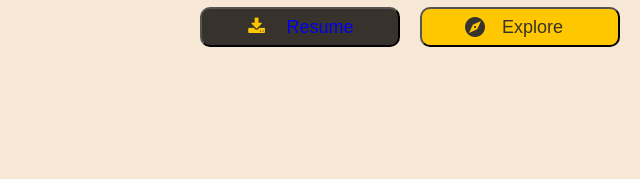
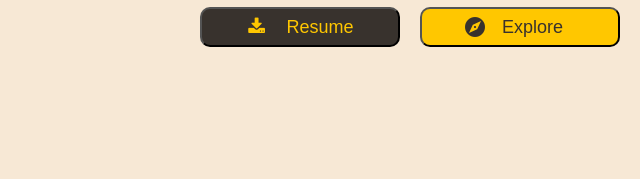
Before and after one commit to Divya0204/divya-damodaran.github.io, a plain HTML site: page index.html in a window 1280 px wide. Shown: the part 383-562 px from the top of the page, 230-870 px from the left. Drawn offline with nearby package versions, Linux system fonts and the light colour scheme.

Commit message:
fix a for resume

```diff
--- a/index.html
+++ b/index.html
@@ -21,7 +21,7 @@
           <img src="divya.png" alt="Circular headshot" height="120px">
           <p id="home_text">Divya Damodaran</p>
           <div id="home_buttons">
-            <button id="resume"><i id="download_vector" class="fa fa-download"></i><a href="DivyaDamodaran2023_Resume.pdf" style="text-decoration:none" download>Resume</a></button>
+            <button id="resume"><i id="download_vector" class="fa fa-download"></i><a href="DivyaDamodaran2023_Resume.pdf" download>Resume</a></button>
             <button id="explore"><i class="material-icons" style="margin:5px 15px 0px 35px; color:#38322D">explore</i>
               <p style="margin:7px 0px 0px 0px">Explore</p></button>
           </div>
--- a/website.css
+++ b/website.css
@@ -147,6 +147,11 @@ body {
   color:#FFC700;
   background-color: #38322D;
   cursor: pointer;
+}
+
+#resume a{
+  text-decoration: none;
+  color:#FFC700;
 }
 
 #resume:active{
```
